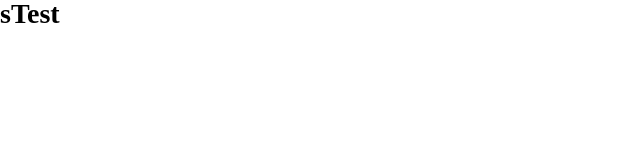
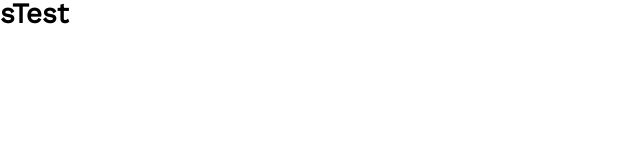
Before and after one commit to SaidGandur01/konempleo-frontend, a Nuxt app: page / in a window 1280 px wide. Shown: the top 160 px of the page, without its empty margins (0-640 px from the left). Built offline with nearby package versions, Linux system fonts and the light colour scheme.

Commit message:
Integrating google fonts

```diff
--- a/assets/css/base.css
+++ b/assets/css/base.css
@@ -63,21 +63,39 @@
   margin: 0;
   padding: 0;
   box-sizing: border-box;
+  text-decoration: none;
+  outline: none;
+  font-family: 'Work Sans', sans-serif;
 }
 
 html {
+  scroll-behavior: smooth;
   font-size: 62.5%;
 }
 
 body {
+  scroll-behavior: smooth;
   font-size: 1.4rem;
   line-height: 1;
 }
 
 a {
   text-decoration: none;
+  cursor: pointer;
 }
 
 a:hover {
   text-decoration: none;
 }
+
+a:link {
+  text-decoration: inherit;
+  color: inherit;
+  cursor: auto;
+}
+
+a:visited {
+  text-decoration: inherit;
+  color: inherit;
+  cursor: auto;
+}
--- a/nuxt.config.ts
+++ b/nuxt.config.ts
@@ -20,5 +20,15 @@ export default defineNuxtConfig({
   css: ['@/assets/css/base.css', '@fortawesome/fontawesome-svg-core/styles.css'],
   compatibilityDate: "2024-04-03",
   devtools: { enabled: false },
-  modules: ["@nuxt/eslint"],
+  modules: ["@nuxt/eslint", '@nuxtjs/google-fonts'],
+  googleFonts: {
+    families: {
+      Roboto: {
+        wght: [100, 200, 300, 400, 500, 600, 700, 800, 900]
+      },
+      'Work+Sans': {
+        wght: [100, 200, 300, 400, 500, 600, 700, 800, 900]
+      }
+    }
+  },
 });
--- a/package.json
+++ b/package.json
@@ -24,6 +24,7 @@
   },
   "devDependencies": {
     "@nuxt/eslint": "^0.5.0",
+    "@nuxtjs/google-fonts": "^3.2.0",
     "eslint": "^8.57.0",
     "eslint-config-prettier": "^9.1.0",
     "eslint-plugin-prettier": "^5.2.1",
```
Also changed, not shown: 1 other file (tests, documents, lock files or other folders).
